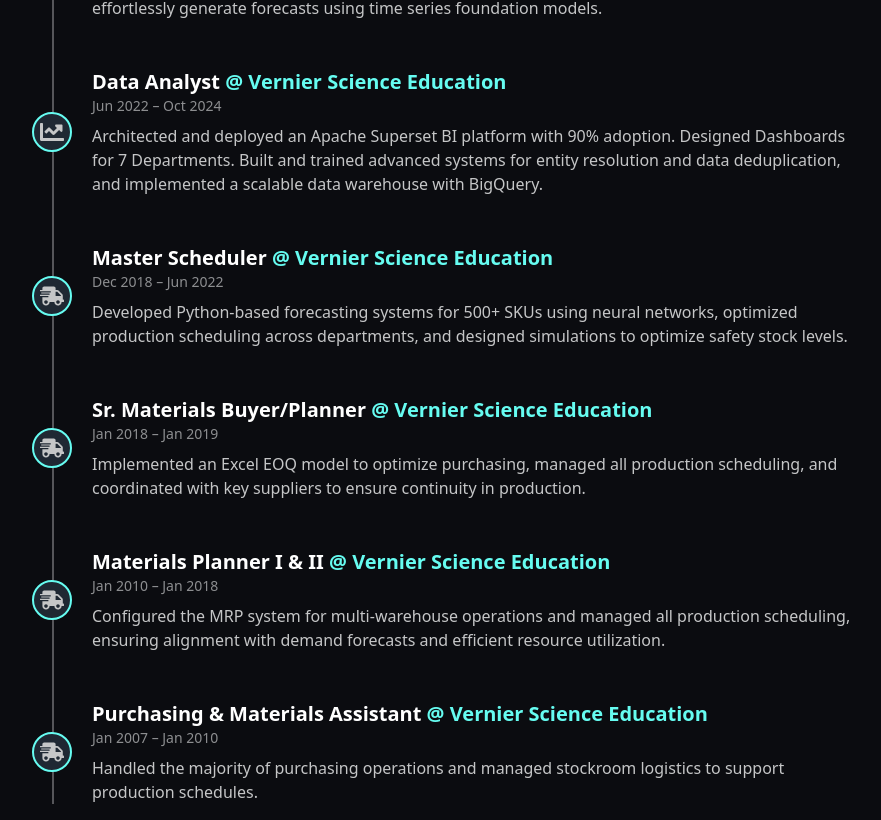
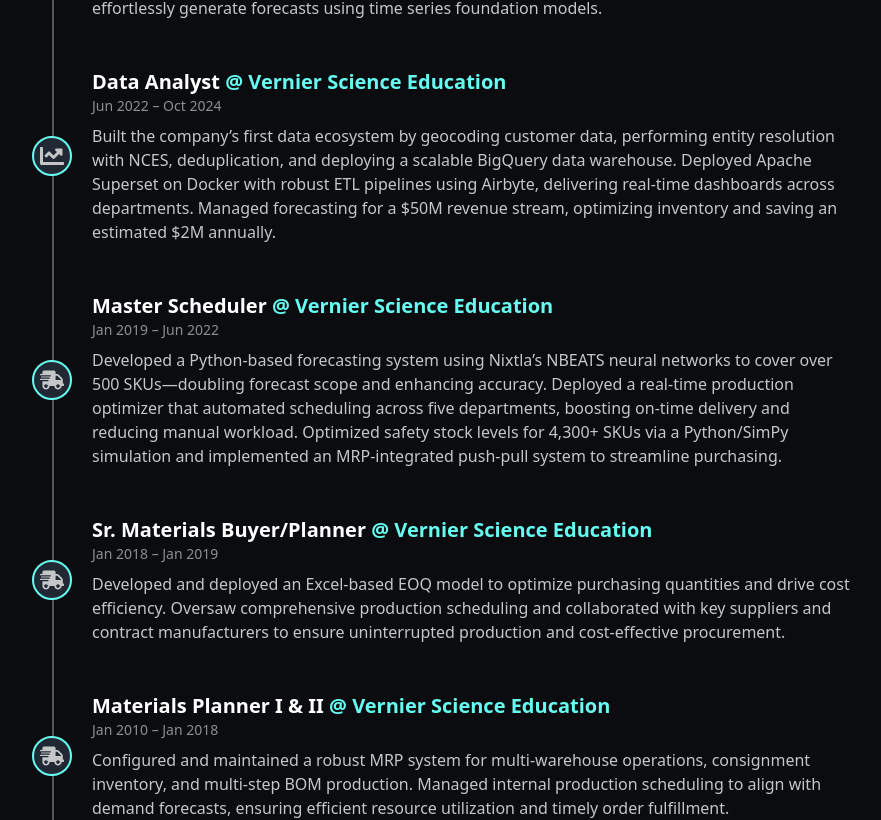
Before and after one commit to tycerch/portfolio, a Next.js app: page / in a window 1280 px wide. Shown: the part 2757-3577 px from the top of the page, without its empty margins (196-1077 px from the left). Built offline with nearby package versions, Linux system fonts and the light colour scheme.

Commit message:
refactor: enhance experience descriptions for clarity and impact

```diff
--- a/app/sections/Experience.tsx
+++ b/app/sections/Experience.tsx
@@ -16,35 +16,35 @@
       title: "Data Analyst",
       dateTime: "Jun 2022 – Oct 2024",
       description:
-        "Architected and deployed an Apache Superset BI platform with 90% adoption.  Designed Dashboards for 7 Departments. Built and trained advanced systems for entity resolution and data deduplication, and implemented a scalable data warehouse with BigQuery.",
+        "Built the company’s first data ecosystem by geocoding customer data, performing entity resolution with NCES, deduplication, and deploying a scalable BigQuery data warehouse. Deployed Apache Superset on Docker with robust ETL pipelines using Airbyte, delivering real-time dashboards across departments. Managed forecasting for a $50M revenue stream, optimizing inventory and saving an estimated $2M annually.",
     },
     {
       company: <a href="https://vernier.com">Vernier Science Education</a>,
       title: "Master Scheduler",
-      dateTime: "Dec 2018 – Jun 2022",
+      dateTime: "Jan 2019 – Jun 2022",
       description:
-        "Developed Python-based forecasting systems for 500+ SKUs using neural networks, optimized production scheduling across departments, and designed simulations to optimize safety stock levels.",
+        "Developed a Python-based forecasting system using Nixtla’s NBEATS neural networks to cover over 500 SKUs—doubling forecast scope and enhancing accuracy. Deployed a real-time production optimizer that automated scheduling across five departments, boosting on-time delivery and reducing manual workload. Optimized safety stock levels for 4,300+ SKUs via a Python/SimPy simulation and implemented an MRP-integrated push-pull system to streamline purchasing.",
     },
     {
       company: <a href="https://vernier.com">Vernier Science Education</a>,
       title: "Sr. Materials Buyer/Planner",
       dateTime: "Jan 2018 – Jan 2019",
       description:
-        "Implemented an Excel EOQ model to optimize purchasing, managed all production scheduling, and coordinated with key suppliers to ensure continuity in production.",
+        "Developed and deployed an Excel-based EOQ model to optimize purchasing quantities and drive cost efficiency. Oversaw comprehensive production scheduling and collaborated with key suppliers and contract manufacturers to ensure uninterrupted production and cost-effective procurement.",
     },
     {
       company: <a href="https://vernier.com">Vernier Science Education</a>,
       title: "Materials Planner I & II",
       dateTime: "Jan 2010 – Jan 2018",
       description:
-        "Configured the MRP system for multi-warehouse operations and managed all production scheduling, ensuring alignment with demand forecasts and efficient resource utilization.",
+        "Configured and maintained a robust MRP system for multi-warehouse operations, consignment inventory, and multi-step BOM production. Managed internal production scheduling to align with demand forecasts, ensuring efficient resource utilization and timely order fulfillment.",
     },
     {
       company: <a href="https://vernier.com">Vernier Science Education</a>,
-      title: "Purchasing & Materials Assistant",
+      title: "Purchasing Assistant",
       dateTime: "Jan 2007 – Jan 2010",
       description:
-        "Handled the majority of purchasing operations and managed stockroom logistics to support production schedules.",
+        "Executed core purchasing operations and managed stockroom logistics to support production schedules. Maintained accurate inventory records and facilitated a smooth flow of materials to ensure continuous production.",
     },
   ];
 
```
